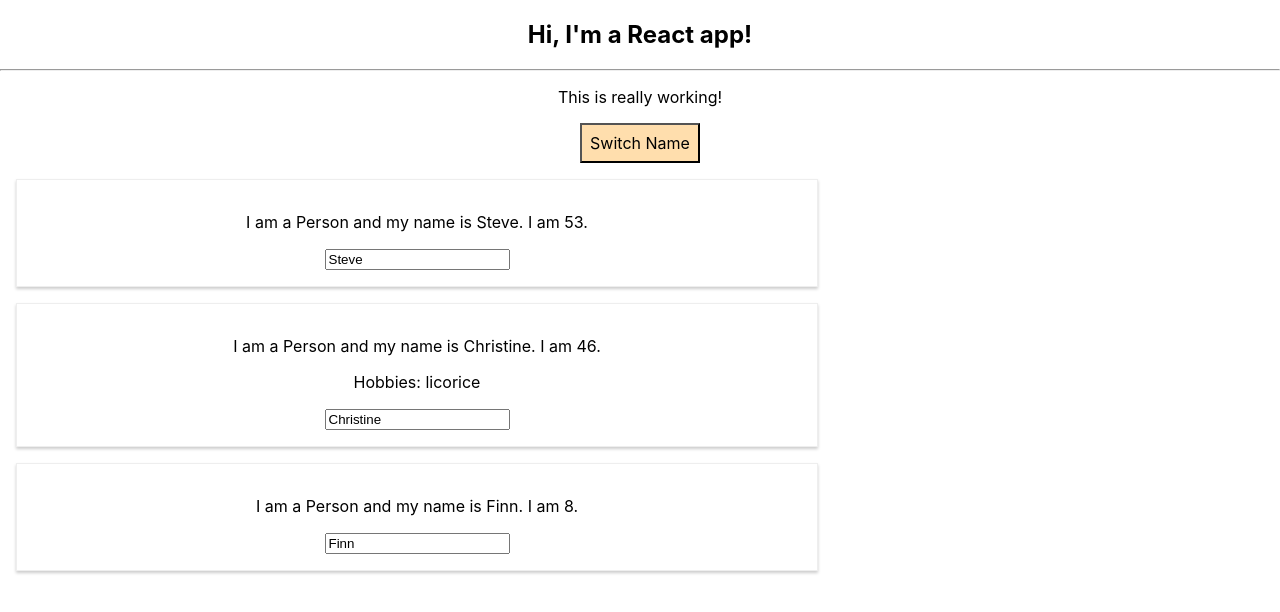
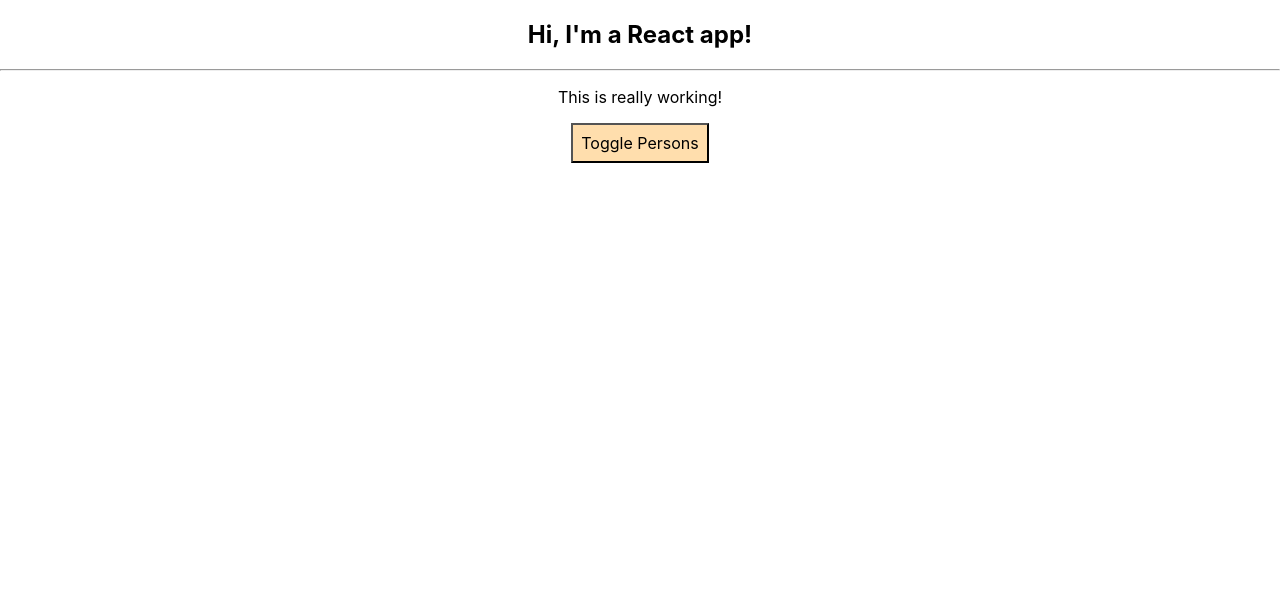
Before and after one commit to wainstead/react-complete-guide, a React (Create React App) app: page / in a window 1280 px wide. Shown: the top 612 px of the page. Built offline with nearby package versions, Linux system fonts and the light colour scheme.

Commit message:
Implemented hide/show of a div with a terenary operator

```diff
--- a/src/App.js
+++ b/src/App.js
@@ -8,7 +8,8 @@
       { name: "Steve", age: 53 },
       { name: "Christine", age: 46 },
       { name: "Finn", age: 8 }
-    ]
+    ],
+    showPersons: false,
   }
 
   switchNameHandler = (newName) => {
@@ -33,6 +34,10 @@
     })
   }
 
+  togglePersonsHandler = () => {
+    const doesShow = this.state.showPersons;
+    this.setState({showPersons: !doesShow});
+  }
   render() {
     const style = {
       backgroundColor: 'navajowhite',
@@ -47,21 +52,31 @@
         <h2>Hi, I'm a React app!</h2>
         <hr/>
         <p>This is really working!</p>
+
         <button
         style={style}
-        onClick={() => this.switchNameHandler('Stephen Michael')}>Switch Name</button>
+        //onClick={() => this.switchNameHandler('Stephen Michael')}>Switch Name</button>
+        onClick={this.togglePersonsHandler}>Toggle Persons</button>
+
+
+        {this.state.showPersons ?
+          <div>
             <Person
               name={this.state.persons[0].name}
               age={this.state.persons[0].age} />
+
             <Person
               name={this.state.persons[1].name}
               age={this.state.persons[1].age}
               click={this.switchNameHandler.bind(this, 'Steve-o-rino')}
               changed={this.nameChangeHandler}
             >Hobbies: licorice</Person>
+
             <Person
               name={this.state.persons[2].name}
               age={this.state.persons[2].age} />
+          </div> : null
+        }
 
       </div>
       //React.createElement('div', {className: 'App'}, React.createElement('h1', null, 'Hello sailor!!!'))
```
Lines whose indentation alone changed are shown as unchanged.
